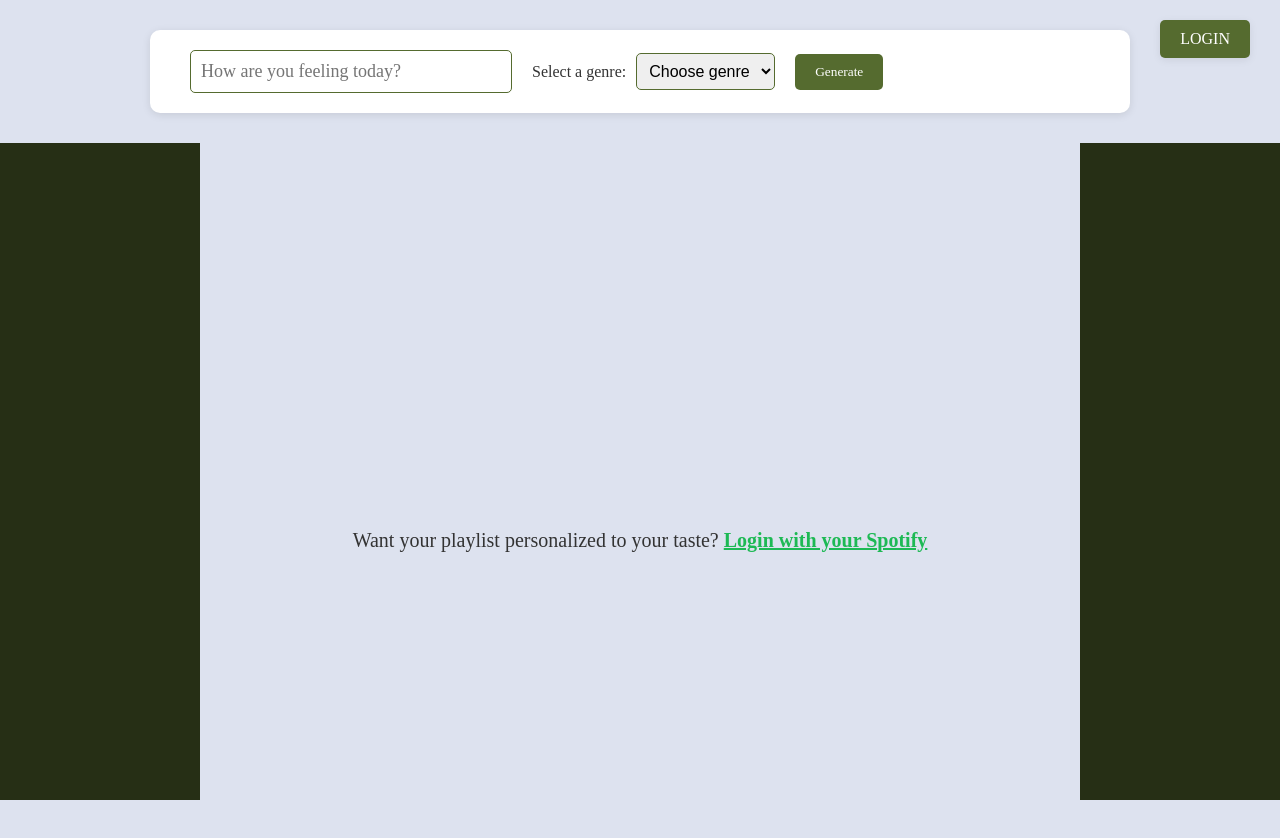
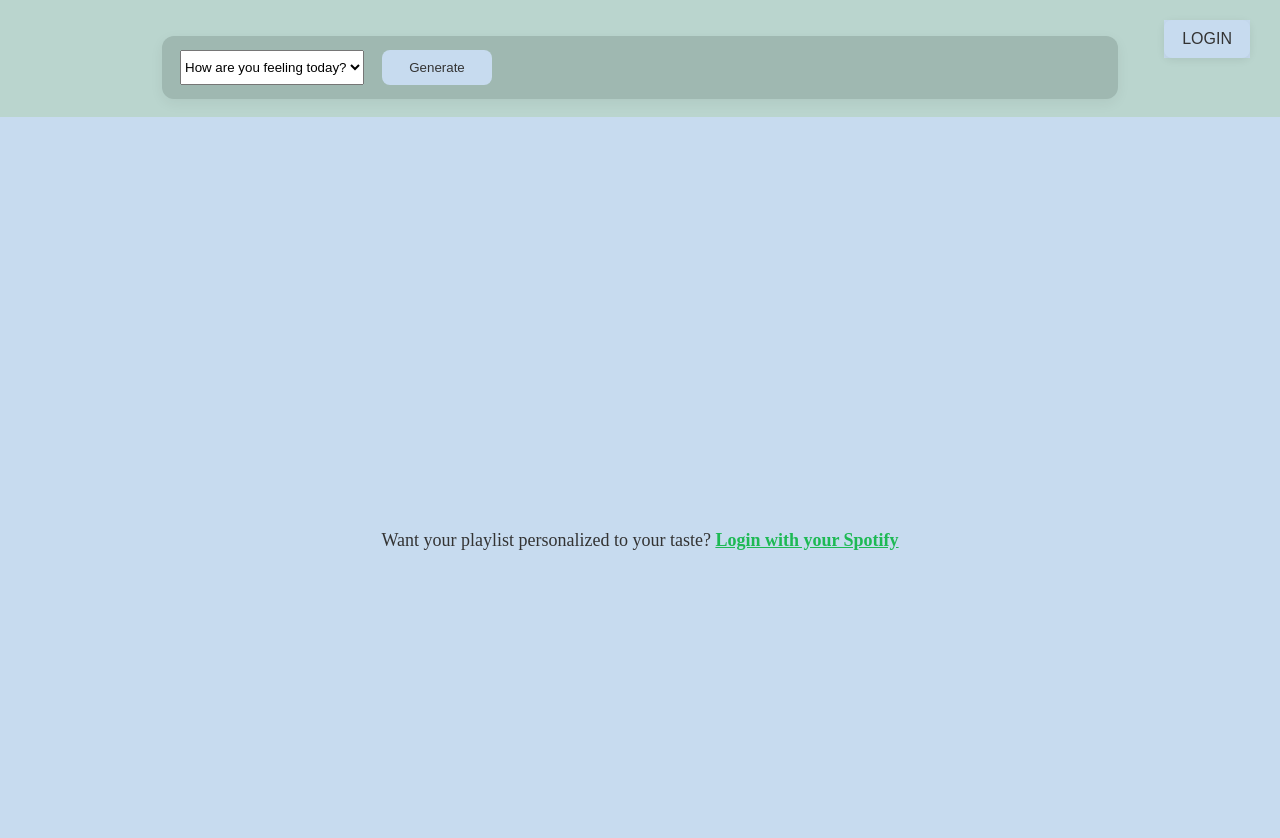
Before and after one commit to yasmincsun/comp490project, a React (Vite) app in the folder FrontEnd/: page /home in a window 1280 px wide. Shown: the top 838 px of the page. Built offline with nearby package versions, Linux system fonts and the light colour scheme; the HTML template or start-up script is replaced by a standard one.

Commit message:
color stuff and changed generate options

```diff
--- a/FrontEnd/src/App.css
+++ b/FrontEnd/src/App.css
@@ -4,8 +4,6 @@
   padding: 2rem;
   text-align: center;
 }
-
-
 
 .logo {
   height: 6em;
@@ -42,3 +40,96 @@
 .read-the-docs {
   color: #888;
 }
+
+:root {
+  --bg-cream: #eaf6ff; /* light blue background */
+  --panel-cream: #f8fbff; /* very pale blue panels */
+  --accent-green: #9fd6a5;
+  --accent-dark: #6aa65a;
+  --muted: #6b6b6b;
+  --btn-bg: var(--accent-green);
+  --btn-hover: #85bf8f;
+  --panel-contrast: #ffffff; /* contrasting panel/card color */
+  --btn-accent: #4ab3c6; /* alternate button color (generate) */
+  --btn-accent-hover: #3aa1b4;
+  --btn-text: #ffffff;
+  --input-bg: #ffffff;
+  --radius: 8px;
+}
+
+html, body, #root {
+  height: 100%;
+  margin: 0;
+  padding: 0;
+  font-family: 'Times New Roman', Times, serif;
+  background-color: #eaf6ff;
+  color: #222;
+}
+
+/* Unified button and input styles used across components */
+.btn, button, .nav-btn, .login-btn, .submitLogin, .login-mode-btn {
+  padding: 10px 18px;
+  background: var(--btn-bg);
+  color: var(--btn-text);
+  border: none;
+  border-radius: var(--radius);
+  cursor: pointer;
+  font-family: inherit;
+  font-weight: 600;
+  font-size: 16px;
+  transition: background-color 180ms ease, transform 120ms ease;
+  min-width: 110px;
+  height: 44px;
+  box-shadow: 0 2px 6px rgba(0,0,0,0.08);
+}
+
+.btn:hover, button:hover, .nav-btn:hover, .login-btn:hover, .submitLogin:hover, .login-mode-btn:hover {
+  background: var(--btn-hover);
+  transform: translateY(-1px);
+}
+
+/* Make secondary buttons lighter */
+.btn.secondary, .nav-btn.secondary {
+  background: transparent;
+  color: var(--accent-dark);
+  border: 1px solid rgba(106,166,90,0.18);
+}
+
+/* Unified input/select style */
+.form-control, input, select, textarea {
+  width: 480px;
+  max-width: 100%;
+  height: 48px;
+  padding: 8px 12px;
+  border-radius: 8px;
+  border: 1px solid rgba(0,0,0,0.08);
+  background: var(--input-bg);
+  font-family: inherit;
+  font-size: 16px;
+  color: #222;
+  box-sizing: border-box;
+  transition: box-shadow 140ms ease, border-color 140ms ease;
+}
+
+.form-control:focus, input:focus, select:focus, textarea:focus {
+  outline: none;
+  border-color: var(--accent-dark);
+  box-shadow: 0 4px 12px rgba(106,166,90,0.12);
+}
+
+/* Utility for form layout */
+.form-row { display:flex; gap:16px; align-items:center; }
+
+/* Force buttons to contrast with background; most buttons default to accent green */
+button, input[type="button"], input[type="submit"], .btn, .profile-btn, .small-btn, .remove-small, .changePageContainer, .submitLogin, .start-btn {
+  background: var(--btn-bg) !important;
+  color: var(--btn-text) !important;
+}
+
+/* Keep generate buttons using the alternate accent */
+.homepage-generate-btn, .restart-button {
+  background: var(--btn-accent) !important;
+  color: var(--btn-text) !important;
+}
+
+.homepage-generate-btn:hover, .restart-button:hover { background: var(--btn-accent-hover) !important; transform: translateY(-1px); }
--- a/FrontEnd/src/components/developerPage/developerPage.css
+++ b/FrontEnd/src/components/developerPage/developerPage.css
@@ -7,8 +7,7 @@
  */
 .developerpage-container {
   min-height: 100vh;
-  background-color: #dde2ef;
-  font-family: 'Times New Roman', Times, serif;
+  background-color: var(--bg-cream);
   position: relative;
 }
 
--- a/FrontEnd/src/components/homePage/homePage.css
+++ b/FrontEnd/src/components/homePage/homePage.css
@@ -1,45 +1,60 @@
+/* Homepage styles updated to match the site's light green / cream theme */
 
 .homepage-login-btn-topright {
     position: fixed;
     top: 20px;
     right: 30px;
-    z-index: 200; /* higher so it appears above other panels */
+    z-index: 200;
+    /* higher so it appears above other panels */
     display: flex;
     gap: 8px;
     align-items: center;
+    background: #c7dbef;
 }
+
 .homepage-login-btn {
-    padding: 10px 20px;
-    font-family: 'Times New Roman', Times, serif;
-    background: #808000;
-    color: white;
+    padding: 10px 18px;
+    background: var(--btn-bg);
+    color: var(--btn-text);
     border: none;
-    border-radius: 5px;
+    border-radius: 8px;
     cursor: pointer;
     font-size: 16px;
-    box-shadow: 0 2px 8px rgba(0,0,0,0.08);
-    text-transform: uppercase; /* ensure label is uppercase */
+    box-shadow: 0 2px 8px rgba(0, 0, 0, 0.08);
+    text-transform: uppercase;
 }
+
+.homepage-login-btn:hover {
+    background: var(--btn-hover);
+    transform: translateY(-1px);
+}
+
 .homepage-searchbar-top {
     position: fixed;
     top: 0;
     left: 0;
     width: 100vw;
     z-index: 10;
-    background: #dde2ef;
+    background: #bad5ce;
+    padding: 18px 0 0 0;
 }
+
 .homepage-form-top {
     margin: 0 auto;
-    max-width: 900px;
-    border-radius: 10px;
-    box-shadow: none;
-    padding: 20px 0;
-    background: transparent;
+    max-width: 920px;
+    border-radius: 12px;
+    padding: 14px 18px;
+        background: #9fb8b1; /* contrast from page background */
     display: flex;
-    align-items: center;
+    align-items: right;
     justify-content: flex-start;
-    gap: 20px;
+    gap: 18px;
+    box-shadow: 0 4px 14px rgba(0, 0, 0, 0.06);
+    width: 100%;
+    margin-top: 18px;
+    margin-bottom: 18px;
 }
+
 .homepage-main {
     flex: 1;
     margin-left: 33vw;
@@ -52,6 +67,7 @@
     min-height: 100vh;
     position: relative;
 }
+
 .homepage-sidebar-custom {
     position: fixed;
     width: 50vw;
@@ -60,93 +76,76 @@
     display: flex;
     flex-direction: column;
     align-items: center;
-    background: #262f15;
-    color: white;
-    padding: 20px 10px;
+    background: linear-gradient(180deg, var(--panel-cream), #f0f6ef);
+    color: #234b28;
+    padding: 20px 18px;
     box-sizing: border-box;
     border-radius: 20px 20px 0 0;
     z-index: 5;
 }
+
 .homepage-sidebar-left.homepage-sidebar-custom {
     left: 0;
 }
+
 .homepage-sidebar-right.homepage-sidebar-custom {
     right: 0;
 }
 
-.homepage-form-top {
-    display: flex;
-    align-items: center;
-    justify-content: flex-start;
-    gap: 20px;
-    width: 100%;
-    background: #fff;
-    padding: 20px 40px;
-    border-radius: 10px;
-    box-shadow: 0 2px 8px rgba(0,0,0,0.1);
-    margin-top: 30px;
-    margin-bottom: 30px;
-}
 .homepage-input-top {
-    padding: 10px;
-    font-size: 18px;
-    border-radius: 5px;
-    border: 1px solid #556B2F;
-    width: 300px;
-    font-family: 'Times New Roman', Times, serif;
-}
-.homepage-genre-select-top {
-    display: flex;
-    align-items: center;
-    gap: 10px;
-}
-.homepage-select-top {
-    padding: 8px;
+    padding: 8px 10px;
     font-size: 16px;
-    border-radius: 5px;
-    border: 1px solid #556B2F;
+    border-radius: 8px;
+    border: 1px solid rgba(0, 0, 0, 0.08);
+    width: 320px;
 }
 .homepage-generate-btn {
-    padding: 10px 20px;
-    font-family: 'Times New Roman', Times, serif;
-    background: #556B2F;
-    color: white;
+    padding: 10px 18px;
+    background: #c7dbef;
+    color: var(--btn-text);
     border: none;
-    border-radius: 5px;
+    border-radius: 8px;
     cursor: pointer;
+    min-width: 110px;
 }
+
+.homepage-generate-btn:hover {
+    background: var(--btn-accent-hover);
+    transform: translateY(-1px);
+}
+
 .homepage-spotify-question {
     margin-top: 40px;
-    font-size: 20px;
+    font-size: 18px;
     text-align: center;
-    font-family: 'Times New Roman', Times, serif;
 }
+
 .homepage-spotify-link {
-    color: #1DB954;
+    color: var(--accent-dark);
     cursor: pointer;
     text-decoration: underline;
-    font-weight: bold;
+    font-weight: 700;
 }
+
 .homepage-sidebar-lower {
     top: 120px;
 }
+
 .homepage-login-btn-over-chat {
     position: absolute;
     top: 0;
     right: 20px;
-    padding: 10px 20px;
-    font-family: 'Times New Roman', Times, serif;
+    padding: 10px 16px;
     background: #fff;
-    border: 1px solid #2d3521;
-    border-radius: 5px;
+    border: 1px solid rgba(0, 0, 0, 0.06);
+    border-radius: 8px;
     cursor: pointer;
     z-index: 2;
 }
 
 .homepage-container {
-    background-color: #dde2ef;
+    background-color: var(--panel-cream);
     min-height: 100vh;
-    font-family: 'Times New Roman', Times, serif;
     display: flex;
     flex-direction: row;
     position: relative;
@@ -154,9 +153,9 @@
 
 .homepage-sidebar {
     width: 200px;
-    background: #262f15;
-    color: white;
-    padding: 20px 10px;
+    background: linear-gradient(180deg, var(--accent-green), var(--panel-cream));
+    color: #234b28;
+    padding: 20px 12px;
     box-sizing: border-box;
     height: 100vh;
     position: fixed;
@@ -165,9 +164,11 @@
     flex-direction: column;
     align-items: center;
 }
+
 .homepage-sidebar-left {
     left: 0;
 }
+
 .homepage-sidebar-right {
     right: 0;
 }
@@ -184,77 +185,36 @@
     position: relative;
 }
 
-.homepage-login-btn {
-    padding: 10px 20px;
-    font-family: 'Times New Roman', Times, serif;
-    background: #556B2F; /* dark green */
-    color: #fff;
-    border: none;
-    border-radius: 5px;
-    cursor: pointer;
-    font-size: 16px;
-    box-shadow: 0 2px 8px rgba(0,0,0,0.08);
-    text-transform: uppercase;
-}
-
 .homepage-form {
     background: #fff;
     padding: 30px;
     border-radius: 10px;
-    box-shadow: 0 2px 8px rgba(0,0,0,0.1);
+    box-shadow: 0 2px 8px rgba(0, 0, 0, 0.1);
     display: flex;
     flex-direction: column;
     align-items: center;
 }
-.homepage-form h1 {
-    font-family: 'Times New Roman', Times, serif;
-}
+
 .homepage-input {
     padding: 10px;
     margin: 10px 0;
     font-size: 18px;
-    border-radius: 5px;
-    border: 1px solid #556B2F;
+    border-radius: 8px;
+    border: 1px solid rgba(0, 0, 0, 0.08);
     width: 250px;
 }
-.homepage-genre-select {
-    margin: 10px 0;
-    display: flex;
-    align-items: center;
-    gap: 10px;
-}
-.homepage-select {
-    padding: 8px;
-    font-size: 16px;
-    border-radius: 5px;
-    border: 1px solid #556B2F;
-}
-.homepage-search-btn {
-    padding: 10px 20px;
-    font-family: 'Times New Roman', Times, serif;
-    background: #95d4df;
-    color: white;
-    border: none;
-    border-radius: 5px;
-    cursor: pointer;
-    margin-top: 10px;
-}
-/*
-    gap: 30px;
-    margin: 60px auto;
-    */
 
-.container{
+.container {
     display: flex;
     flex-direction: column;
     margin: auto;
     margin-top: 200px;
     width: 800px;
-    background: #bad5ce;
+    background: var(--panel-cream);
     padding-bottom: 30px;
 }
 
-.header{
+.header {
     display: flex;
     flex-direction: column;
     align-items: center;
@@ -263,27 +223,27 @@
     margin-top: 30px;
 }
 
-.text{
+.text {
     color: #111;
     font-size: 48px;
     font-weight: 700;
 }
 
-.underline{
+.underline {
     width: 61px;
     height: 6px;
     background: #111;
     border-radius: 9px;
 }
 
-.inputs{
+.inputs {
     margin-top: 55px;
     display: flex;
     flex-direction: column;
     gap: 25px;
 }
 
-.input{
+.input {
     display: flex;
     align-items: center;
     margin: auto;
@@ -293,29 +253,13 @@
     border-radius: 6px;
 }
 
-.input img{
+.input img {
     margin: 0px 30px;
 }
 
-.nameInput{
-    display: flex;
-    align-items: center;
-    margin: auto;
-    width: 480px;
-    height: 80px;
-    background: #fff;
-    border-radius: 6px;
-}
-.emailInput{
-    display: flex;
-    align-items: center;
-    margin: auto;
-    width: 480px;
-    height: 80px;
-    background: #fff;
-    border-radius: 6px;
-}
-.passwordInput{
+.nameInput,
+.emailInput,
+.passwordInput {
     display: flex;
     align-items: center;
     margin: auto;
@@ -325,7 +269,7 @@
     border-radius: 6px;
 }
 
-.input input{
+.input input {
     height: 50px;
     width: 400px;
     background: transparent;
@@ -335,104 +279,58 @@
     font-size: 19px;
 }
 
-.nameInput input{
-    height: 50px;
-    width: 400px;
-    background: transparent;
-    border: none;
-    outline: none;
-    color: #797979;
-    font-size: 19px;
-}
-
-.emailInput input{
-    height: 50px;
-    width: 400px;
-    background: transparent;
-    border: none;
-    outline: none;
-    color: #797979;
-    font-size: 19px;
-}
-
-.passwordInput input{
-    height: 50px;
-    width: 400px;
-    background: transparent;
-    border: none;
-    outline: none;
-    color: #797979;
-    font-size: 19px;
-}
-
-.forgotPassword{
+.forgotPassword {
     padding-left: 62px;
     margin-top: 67px;
     color: #797979;
     font-size: 18px;
 }
 
-.forgotPassword span{
-    color: #4c00b4;
+.forgotPassword span {
+    color: var(--accent-dark);
     cursor: pointer;
 }
 
-.submitContainer{
+.submitContainer {
     display: flex;
     justify-content: center;
     align-items: center;
 }
 
 .submit {
-    color: #4c00b4;
+    color: var(--accent-dark);
     cursor: pointer;
 }
 
-.changePageContainer{
+.changePageContainer {
     display: flex;
     justify-content: center;
     align-items: center;
     width: 220px;
     height: 59px;
-    color: #ffff;
-    background: #4c00b4;
+    color: var(--btn-text);
+    background: var(--btn-bg);
     border-radius: 50px;
     font-size: 19px;
     font-weight: 700;
     cursor: pointer;
-
     gap: 30px;
     margin: 60px auto;
-
 }
 
-.submitLogin{
-    display: flex;
-    justify-content: center;
-    align-items: center;
-    width: 220px;
-    height: 59px;
-    color: #ffff;
-    background: #4c00b4;
-    border-radius: 50px;
-    font-size: 19px;
-    font-weight: 700;
-    cursor: pointer;
-}
-
-.gray{
+.gray {
     background: #eaeaea;
     color: #676767;
 }
 
-.noAccount{
+.noAccount {
     padding-left: 62px;
     margin-top: 20px;
     color: #797979;
     font-size: 18px;
 }
 
-.noAccount span{
+.noAccount span {
     color: #4c00b4;
     cursor: pointer;
 }
--- a/FrontEnd/src/components/homePage/homePage.jsx
+++ b/FrontEnd/src/components/homePage/homePage.jsx
@@ -9,7 +9,6 @@ import "./homePage.css"
  */
 const HomePage = () => {
     const [mood, setMood] = useState("");
-    const [genre, setGenre] = useState("");
     const [bgColor, setBgColor] = useState("");
     const [isLoggedIn, setIsLoggedIn] = useState(false); // Track login status
     const navigate = useNavigate();
@@ -37,7 +36,7 @@ const HomePage = () => {
     const handleSearch = (e) => {
         e.preventDefault();
         // You can handle the generate logic here
-        alert(`Mood: ${mood}, Genre: ${genre}`);
+        alert(`Mood: ${mood}`);
     };
 
         // 🔹 Handle logout
@@ -99,50 +98,22 @@ const HomePage = () => {
             {/* Search Bar at Very Top */}
             <div className="homepage-searchbar-top">
                 <form className="homepage-form-top" onSubmit={handleSearch}>
-                    <input
-                        type="text"
-                        placeholder="How are you feeling today?"
+                    <select
                         value={mood}
                         onChange={e => setMood(e.target.value)}
-                        className="homepage-input-top"
-                    />
-                    <div className="homepage-genre-select-top">
-                        <label>Select a genre:</label>
-                        <select
-                            value={genre}
-                            onChange={e => setGenre(e.target.value)}
-                            className="homepage-select-top"
-                        >
-                            <option value="">Choose genre</option>
-                            <option value="pop">Pop</option>
-                            <option value="rap">Rap</option>
-                            <option value="country">Country</option>
-                            <option value="indie">Indie</option>
-                            <option value="alternative">Alternative</option>
-                        </select>
-                    </div>
+                        className="form-control homepage-select-top"
+                    >
+                        <option value="">How are you feeling today?</option>
+                        <option value="happy">Happy</option>
+                        <option value="chill">Chill</option>
+                        <option value="pumped">Pumped</option>
+                        <option value="melancholic">Melancholic</option>
+                        <option value="romantic">Romantic</option>
+                    </select>
                     <button type="submit" className="homepage-generate-btn">Generate</button>
                 </form>
             </div>
 
-            {/* Left Sidebar */}
-            <div className="homepage-sidebar homepage-sidebar-left homepage-sidebar-lower homepage-sidebar-custom">
-                <h2>Playlist</h2>
-                {/* Playlist content here */}
-            </div>
-
-            {/* Right Sidebar */}
-            <div className="homepage-sidebar homepage-sidebar-right homepage-sidebar-lower homepage-sidebar-custom">
-                <h2>Chat</h2>
-                {/* Chat content here */}
-                {/* Login button overlays the chat sidebar */}
-                {/* <button
-                    className="homepage-login-btn-over-chat"
-                    onClick={() => navigate("/login")}
-                >
-                    LOGIN
-                </button> */}
-            </div>
 
             {/* Main Content */}
             <div className="homepage-main">
--- a/FrontEnd/src/components/profilePage/profilePage.jsx
+++ b/FrontEnd/src/components/profilePage/profilePage.jsx
@@ -33,7 +33,7 @@ const ProfilePage = () => {
   const [view, setView] = useState("profile"); // 'profile' or 'account'
   const [nickname, setNickname] = useState("");
   const [description, setDescription] = useState("");
-  const [bgColor, setBgColor] = useState("#dde2ef");
+  const [bgColor, setBgColor] = useState("#eaf6ff");
   const [profilePic, setProfilePic] = useState(null);
   const [artistQuery, setArtistQuery] = useState("");
   const [searchResults, setSearchResults] = useState([]);
@@ -59,7 +59,7 @@ const ProfilePage = () => {
       if (data) {
         setNickname(data.nickname || "");
         setDescription(data.description || "");
-        setBgColor(data.bgColor || "#dde2ef");
+        setBgColor(data.bgColor || "#eaf6ff");
         setProfilePic(data.profilePic || null);
         setFavorites(data.favorites || []);
         setName(data.name || "");
@@ -107,7 +107,7 @@ const ProfilePage = () => {
   const clearProfile = () => {
     setNickname("");
     setDescription("");
-    setBgColor("#dde2ef");
+    setBgColor("#eaf6ff");
     setProfilePic(null);
     setFavorites([]);
     setName("");
--- a/FrontEnd/src/index.css
+++ b/FrontEnd/src/index.css
@@ -2,9 +2,9 @@
 body {
   margin: 0;
   padding: 0;
-  font-family: "Segoe UI", Tahoma, Geneva, Verdana, sans-serif;
+  font-family: 'Times New Roman', Times, serif;
   height: 100vh;
-  background: #608dba;
+  background: #c7dbef;
   color: #333;
 }
 
@@ -12,15 +12,16 @@ body {
 .app-container {
   max-width: 600px;
   margin: 50px auto;
-  background: #154f27;
+  background: #f8fbff; /* pale panel color */
   padding: 30px;
   border-radius: 10px;
-  box-shadow: 0 4px 12px rgba(0, 0, 0, 0.1);
+  box-shadow: 0 4px 12px rgba(0, 0, 0, 0.06);
 }
 
 /* Header styling */
 h1,
 h2 {
+  background: #9fc594;
   text-align: center;
   margin-bottom: 20px;
 }
@@ -39,10 +40,10 @@ h2 {
   margin: 8px 0;
   border: 2px solid transparent;
   border-radius: 6px;
-  background: #e7ecf0;
+  background: #fff;
   cursor: pointer;
   text-align: left;
-  transition: background 0.3s, border 0.3s;
+  transition: background 0.2s, border 0.2s;
 }
 
 .option:hover {
@@ -50,8 +51,9 @@ h2 {
 }
 
 .option.selected {
-  background: #085696;
-  border: 2px solid #0d7748;
+  background: #4ab3c6; /* accent for selected option */
+  border: 2px solid #3aa1b4;
+  color: #fff;
 }
 
 /* Navigation button styles */
@@ -64,16 +66,17 @@ h2 {
 .nav-buttons button {
   padding: 10px 20px;
   border: none;
-  background: #1c910f5e;
+  background: #9fd6a5; /* accent green */
   color: white;
   border-radius: 6px;
   cursor: pointer;
   font-size: 1em;
-  transition: background 0.3s;
+  transition: background 0.2s, transform 0.12s;
 }
 
 .nav-buttons button:hover {
-  background: #0d7748;
+  background: #85bf8f;
+  transform: translateY(-1px);
 }
 
 .nav-buttons button:disabled {
@@ -87,16 +90,17 @@ h2 {
   margin: 20px auto;
   padding: 10px 20px;
   border: none;
-  background: #42a5f5;
+  background: #4ab3c6; /* accent color */
   color: white;
   border-radius: 6px;
   cursor: pointer;
   font-size: 1em;
-  transition: background 0.3s;
+  transition: background 0.2s, transform 0.12s;
 }
 
 .restart-button:hover {
-  background: #1e88e5;
+  background: #3aa1b4;
+  transform: translateY(-1px);
 }
 
 /* Score display styling */
```
Also changed, not shown: FrontEnd/src/components/aboutPage/aboutPage.css (+24 -32 lines), FrontEnd/src/components/frontPage/frontPage.css (+36 -39 lines), FrontEnd/src/components/loginPage/loginPage.css (+5 -8 lines).
